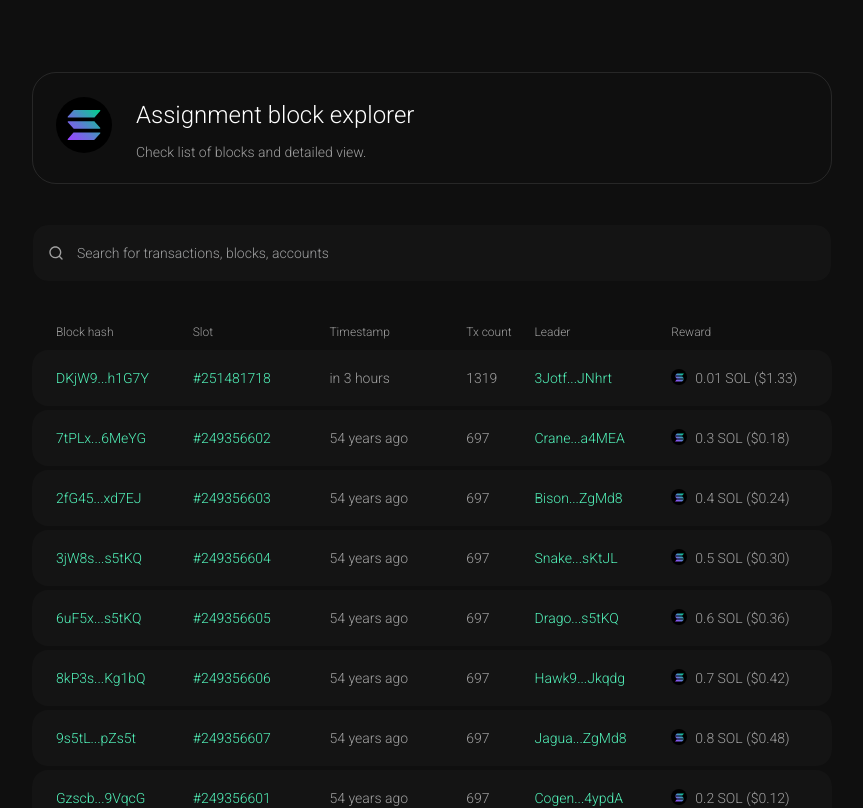
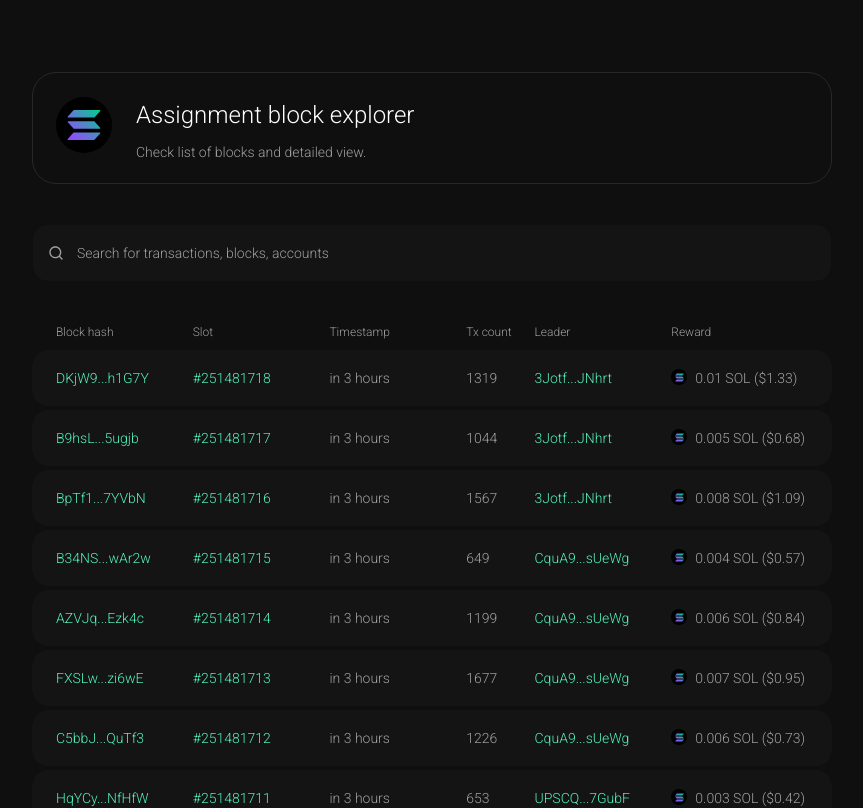
Before and after one commit to ThePatShea/composable-coding-assignment, a Next.js app: page / in a window 1280 px wide. Shown: the top 808 px of the page, without its empty margins (208-1071 px from the left). Built offline with nearby package versions, Linux system fonts and the light colour scheme.

Commit message:
Implemented real data for the Solana blocks (not live data)

```diff
--- a/data/blocks.json
+++ b/data/blocks.json
@@ -11,124 +11,124 @@
     "solanaPriceUsd": 130.67
   },
   {
-    "blockHash": "7tPLxy5ZPF5xL5Bh3gXtD6T1KvhFH5R8M5sagQx6MeYG",
-    "prevBlockHash": "2fG45vV8Qx3oX43vqjXrb25Bj6sR8j5XwFqHs5Rxd7EJ",
-    "slot": 249356602,
-    "timestamp": 1709064000,
-    "txCount": 697,
-    "leader": "Crane5j2D4yD5wZkP3fSJq2XWzR3CvDyW9HWXn2a4MEA",
-    "rewardSol": 0.3,
-    "rewardUsd": 0.18,
-    "solanaPriceUsd": 107.6
+    "blockHash": "B9hsLdwvEZNyDAvsq688dY7nWWovubWLcojmj3Y5ugjb",
+    "prevBlockHash": "BpTfL1jrAmY58AePjL1SY2dfDtJifuh5HmXAptd7YVbN",
+    "slot": 251481717,
+    "timestamp": "2024-03-01T21:36:13+00:00",
+    "txCount": 1044,
+    "leader": "3JotfSFPaod4KVK7nj7ULvcq5PjUBdZNVGracNkJNhrt",
+    "rewardSol": 0.005256542,
+    "rewardUsd": 0.6849,
+    "solanaPriceUsd": 130.3
   },
   {
-    "blockHash": "2fG45vV8Qx3oX43vqjXrb25Bj6sR8j5XwFqHs5Rxd7EJ",
-    "prevBlockHash": "3jW8sj3n5LkL8o5HnTJYTh4tR8sVkPJ5ZQ8s4V3s5tKQ",
-    "slot": 249356603,
-    "timestamp": 1709056800,
-    "txCount": 697,
-    "leader": "Bison9X1fZsV4sJkqdg4DmVQ9QGV2rLZd4C3XpZgMd8",
-    "rewardSol": 0.4,
-    "rewardUsd": 0.24,
-    "solanaPriceUsd": 107.6
+    "blockHash": "BpTf1LjrAmY58AePjL1SY2dfDtJifuh5HmXAptd7YVbN",
+    "prevBlockHash": "B34NSyTmGx6xyKqJsdMHs1wF7EDpPUoYk1pPENbwAr2w",
+    "slot": 251481716,
+    "timestamp": "2024-03-01T21:36:12+00:00",
+    "txCount": 1567,
+    "leader": "3JotfSFPaod4KVK7nj7ULvcq5PjUBdZNVGracNkJNhrt",
+    "rewardSol": 0.008381754,
+    "rewardUsd": 1.0921,
+    "solanaPriceUsd": 130.3
   },
   {
-    "blockHash": "3jW8sj3n5LkL8o5HnTJYTh4tR8sVkPJ5ZQ8s4V3s5tKQ",
-    "prevBlockHash": "6uF5xq8QW3hJx9h8nTJYTh4tR8sVkPJ5ZQ8s4V3s5tKQ",
-    "slot": 249356604,
-    "timestamp": 1709049600,
-    "txCount": 697,
-    "leader": "Snake7qWER6x6v8qV1FWP7Q9pZs5tLQ8E3V3sKtJL",
-    "rewardSol": 0.5,
-    "rewardUsd": 0.3,
-    "solanaPriceUsd": 107.6
+    "blockHash": "B34NSyTmGx6xyKqJsdMHs1wF7EDpPUoYk1pPENbwAr2w",
+    "prevBlockHash": "AZVJqXLRmY6H6V2rZVWNK43h6WjjGwKAMQfzNbKEzk4c",
+    "slot": 251481715,
+    "timestamp": "2024-03-01T21:36:12+00:00",
+    "txCount": 649,
+    "leader": "CquA9q57TYVr9uvXvk6aqAG5GGKk3mUL9C8ALyAsUeWg",
+    "rewardSol": 0.004411195,
+    "rewardUsd": 0.5747,
+    "solanaPriceUsd": 130.3
   },
   {
-    "blockHash": "6uF5xq8QW3hJx9h8nTJYTh4tR8sVkPJ5ZQ8s4V3s5tKQ",
-    "prevBlockHash": "8kP3sJq2XWzR3CvDyW9HWXn2a4MEAGzscbXXP1EKg1bQ",
-    "slot": 249356605,
-    "timestamp": 1709042400,
-    "txCount": 697,
-    "leader": "Dragon3sLkL8o5HnTJYTh4tR8sVkPJ5ZQ8s4V3s5tKQ",
-    "rewardSol": 0.6,
-    "rewardUsd": 0.36,
-    "solanaPriceUsd": 107.6
+    "blockHash": "AZVJqXLRmY6H6V2rZVWNK43h6WjjGwKAMQfzNbKEzk4c",
+    "prevBlockHash": "FXSLwRtHXEbC9VisaStDJNLBsZvRu6bFeqoyygzi6wE",
+    "slot": 251481714,
+    "timestamp": "2024-03-01T21:36:11+00:00",
+    "txCount": 1199,
+    "leader": "CquA9q57TYVr9uvXvk6aqAG5GGKk3mUL9C8ALyAsUeWg",
+    "rewardSol": 0.006443219,
+    "rewardUsd": 0.843,
+    "solanaPriceUsd": 130.85
   },
   {
-    "blockHash": "8kP3sJq2XWzR3CvDyW9HWXn2a4MEAGzscbXXP1EKg1bQ",
-    "prevBlockHash": "9s5tLQ8E3V3sKtJLlwudi7qWER6x6v8qV1FWP7Q9pZs5t",
-    "slot": 249356606,
-    "timestamp": 1709035200,
-    "txCount": 697,
-    "leader": "Hawk9Q9QGV2rLZd4C3XpZgMd8Bison9X1fZsV4sJkqdg",
-    "rewardSol": 0.7,
-    "rewardUsd": 0.42,
-    "solanaPriceUsd": 107.6
+    "blockHash": "FXSLwRtHXEbC9VisaStDJNLBsZvRu6bFeqoyygzi6wE",
+    "prevBlockHash": "C5bbJRQeM8hsb6TDi4SAochgQ7mX9rLqXf8hjMDQuTf3",
+    "slot": 251481713,
+    "timestamp": "2024-03-01T21:36:11+00:00",
+    "txCount": 1677,
+    "leader": "CquA9q57TYVr9uvXvk6aqAG5GGKk3mUL9C8ALyAsUeWg",
+    "rewardSol": 0.007249132,
+    "rewardUsd": 0.9485,
+    "solanaPriceUsd": 130.85
   },
   {
-    "blockHash": "9s5tLQ8E3V3sKtJLlwudi7qWER6x6v8qV1FWP7Q9pZs5t",
-    "prevBlockHash": "GzscbXXP1EKg1bQ1D8f9SUa3CMpyKKRoXHGsPn29VqcG",
-    "slot": 249356607,
-    "timestamp": 1709028000,
-    "txCount": 697,
-    "leader": "Jaguar1fZsV4sJkqdg4DmVQ9QGV2rLZd4C3XpZgMd8",
-    "rewardSol": 0.8,
-    "rewardUsd": 0.48,
-    "solanaPriceUsd": 107.6
+    "blockHash": "C5bbJRQeM8hsb6TDi4SAochgQ7mX9rLqXf8hjMDQuTf3",
+    "prevBlockHash": "HqYCyzpkAGNK8CGGQDZRSVVsZn88gZYhwrM9udoNfHfW",
+    "slot": 251481712,
+    "timestamp": "2024-03-01T21:36:11+00:00",
+    "txCount": 1226,
+    "leader": "CquA9q57TYVr9uvXvk6aqAG5GGKk3mUL9C8ALyAsUeWg",
+    "rewardSol": 0.005581112,
+    "rewardUsd": 0.7302,
+    "solanaPriceUsd": 130.85
   },
   {
-    "blockHash": "GzscbXXP1EKg1bQ1D8f9SUa3CMpyKKRoXHGsPn29VqcG",
-    "prevBlockHash": "7tPLxy5ZPF5xL5Bh3gXtD6T1KvhFH5R8M5sagQx6MeYG",
-    "slot": 249356601,
-    "timestamp": 1709020800,
-    "txCount": 697,
-    "leader": "Cogent51kHgGLHr7zpkpRjGYFXM57LgjHjDdqXd4ypdA",
-    "rewardSol": 0.2,
-    "rewardUsd": 0.12,
-    "solanaPriceUsd": 107.6
+    "blockHash": "HqYCyzpkAGNK8CGGQDZRSVVsZn88gZYhwrM9udoNfHfW",
+    "prevBlockHash": "EA6uLgbtaV51m8caeHeiibj3fxMUcFzvySSU6yzaMTAk",
+    "slot": 251481711,
+    "timestamp": "2024-03-01T21:36:10+00:00",
+    "txCount": 653,
+    "leader": "UPSCQNqdbiaqrQou9X9y8mr43ZHvzoNpKC26Mo7GubF",
+    "rewardSol": 0.003246559,
+    "rewardUsd": 0.4248,
+    "solanaPriceUsd": 130.85
   },
   {
-    "blockHash": "7tPLxy5ZPF5xL5Bh3gXtD6T1KvhFH5R8M5sagQx6MeYG",
-    "prevBlockHash": "2fG45vV8Qx3oX43vqjXrb25Bj6sR8j5XwFqHs5Rxd7EJ",
-    "slot": 249356602,
-    "timestamp": 1709013600,
-    "txCount": 697,
-    "leader": "Crane5j2D4yD5wZkP3fSJq2XWzR3CvDyW9HWXn2a4MEA",
-    "rewardSol": 0.3,
-    "rewardUsd": 0.18,
-    "solanaPriceUsd": 107.6
+    "blockHash": "EA6uLgbtaV51m8caeHeiibj3fxMUcFzvySSU6yzaMTAk",
+    "prevBlockHash": "AjBYUedNZJFYcHHuk6NkrVy8tLB7VTKdVERCsWnZgnV",
+    "slot": 251481710,
+    "timestamp": "2024-03-01T21:36:10+00:00",
+    "txCount": 1330,
+    "leader": "UPSCQNqdbiaqrQou9X9y8mr43ZHvzoNpKC26Mo7GubF",
+    "rewardSol": 0.005635836,
+    "rewardUsd": 0.7374,
+    "solanaPriceUsd": 130.85
   },
   {
-    "blockHash": "2fG45vV8Qx3oX43vqjXrb25Bj6sR8j5XwFqHs5Rxd7EJ",
-    "prevBlockHash": "3jW8sj3n5LkL8o5HnTJYTh4tR8sVkPJ5ZQ8s4V3s5tKQ",
-    "slot": 249356603,
-    "timestamp": 1709006400,
-    "txCount": 697,
-    "leader": "Bison9X1fZsV4sJkqdg4DmVQ9QGV2rLZd4C3XpZgMd8",
-    "rewardSol": 0.4,
-    "rewardUsd": 0.24,
-    "solanaPriceUsd": 107.6
+    "blockHash": "AjBYUedNZJFYcHHuk6NkrVy8tLB7VTKdVERCsWnZgnV",
+    "prevBlockHash": "7TYdQc3vSfQvV9Y5cR4SMhPNWn3XmV4mUKa3aVz6j7kx",
+    "slot": 251481709,
+    "timestamp": "2024-03-01T21:36:09+00:00",
+    "txCount": 1090,
+    "leader": "UPSCQNqdbiaqrQou9X9y8mr43ZHvzoNpKC26Mo7GubF",
+    "rewardSol": 0.007035534,
+    "rewardUsd": 0.9205,
+    "solanaPriceUsd": 130.85
   },
   {
-    "blockHash": "3jW8sj3n5LkL8o5HnTJYTh4tR8sVkPJ5ZQ8s4V3s5tKQ",
-    "prevBlockHash": "6uF5xq8QW3hJx9h8nTJYTh4tR8sVkPJ5ZQ8s4V3s5tKQ",
-    "slot": 249356604,
-    "timestamp": 1708999200,
-    "txCount": 697,
-    "leader": "Snake7qWER6x6v8qV1FWP7Q9pZs5tLQ8E3V3sKtJL",
-    "rewardSol": 0.5,
-    "rewardUsd": 0.3,
-    "solanaPriceUsd": 107.6
+    "blockHash": "7TYdQc3vSfQvV9Y5cR4SMhPNWn3XmV4mUKa3aVz6j7kx",
+    "prevBlockHash": "4uH1S225baHZV2wnGfTyutHjSMt72gPxnZpHotctC4hB",
+    "slot": 251481708,
+    "timestamp": "2024-03-01T21:36:09+00:00",
+    "txCount": 1522,
+    "leader": "UPSCQNqdbiaqrQou9X9y8mr43ZHvzoNpKC26Mo7GubF",
+    "rewardSol": 0.007862566,
+    "rewardUsd": 1.0288,
+    "solanaPriceUsd": 130.85
   },
   {
-    "blockHash": "6uF5xq8QW3hJx9h8nTJYTh4tR8sVkPJ5ZQ8s4V3s5tKQ",
-    "prevBlockHash": "8kP3sJq2XWzR3CvDyW9HWXn2a4MEAGzscbXXP1EKg1bQ",
-    "slot": 249356605,
-    "timestamp": 1708992000,
-    "txCount": 697,
-    "leader": "Dragon3sLkL8o5HnTJYTh4tR8sVkPJ5ZQ8s4V3s5tKQ",
-    "rewardSol": 0.6,
-    "rewardUsd": 0.36,
-    "solanaPriceUsd": 107.6
+    "blockHash": "4uH1S225baHZV2wnGfTyutHjSMt72gPxnZpHotctC4hB",
+    "prevBlockHash": "DDvL77NR7SnY3Dji1Ne8Hd7XrBBqJxkHiwkxbtceGy",
+    "slot": 251481707,
+    "timestamp": "2024-03-01T21:36:09+00:00",
+    "txCount": 665,
+    "leader": "524nvr3JESQpYq5UUD7QMkpuDMg8TyyJBGrs5m47jWZfe",
+    "rewardSol": 0.004801962,
+    "rewardUsd": 0.6283,
+    "solanaPriceUsd": 130.85
   }
 ]
--- a/pages/index.tsx
+++ b/pages/index.tsx
@@ -143,13 +143,15 @@ export default function Home() {
               <div className="hidden md:flex md:col-span-2 text-sm text-picasso text-opacity-100 hover:text-picasso-opacity-50">
                 {truncateString(block.leader)}
               </div>
-              <div className="hidden md:flex md:col-span-2 text-sm">
-                <div className="flex justify-center items-center mr-2 bg-black rounded-full w-4 h-4 relative top-[1px]">
-                  <SolanaIcon height={9} width={9} />
-                </div>
-                <div>
-                  {roundDecimal(block.rewardSol, 2)} SOL (
-                  {formatAsUsd(block.rewardUsd)})
+              <div className="hidden md:flex md:col-span-2 text-sm relative">
+                <div className="absolute flex w-[145px]">
+                  <div className="flex justify-center items-center mr-2 bg-black rounded-full w-4 h-4 relative top-[1px]">
+                    <SolanaIcon height={9} width={9} />
+                  </div>
+                  <div>
+                    {roundDecimal(block.rewardSol, 3)} SOL (
+                    {formatAsUsd(block.rewardUsd)})
+                  </div>
                 </div>
               </div>
             </div>
```
